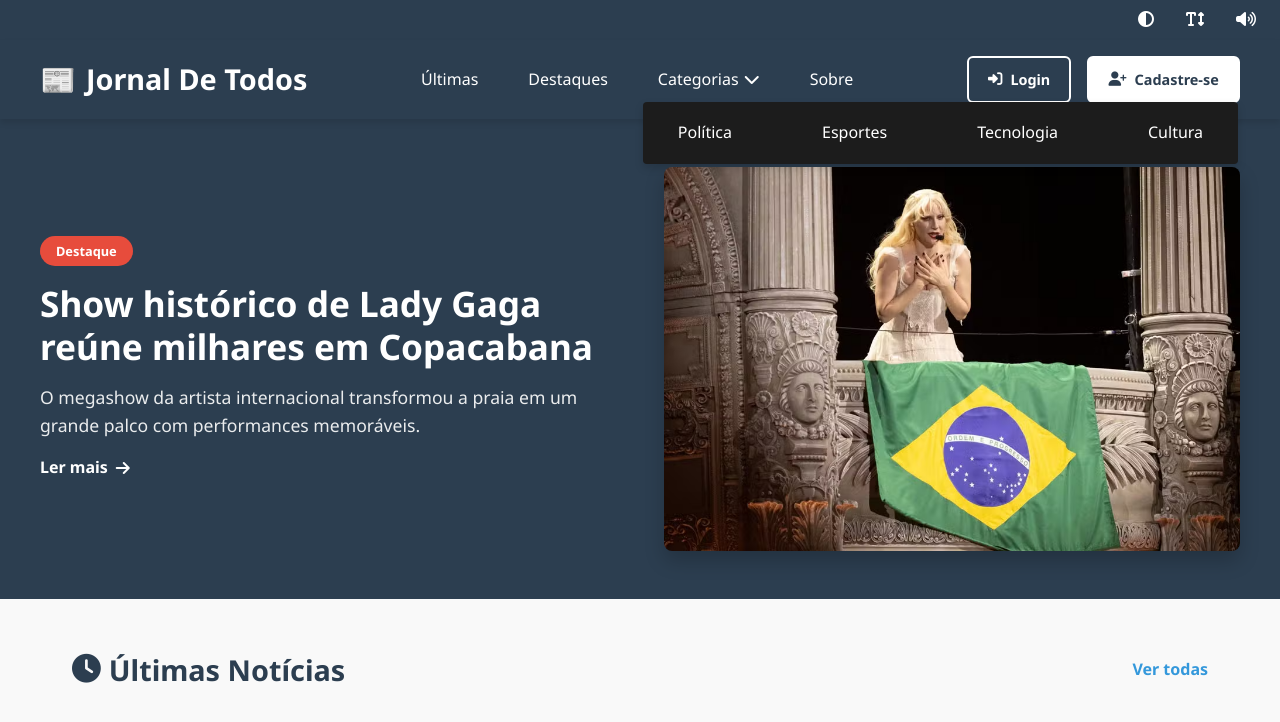
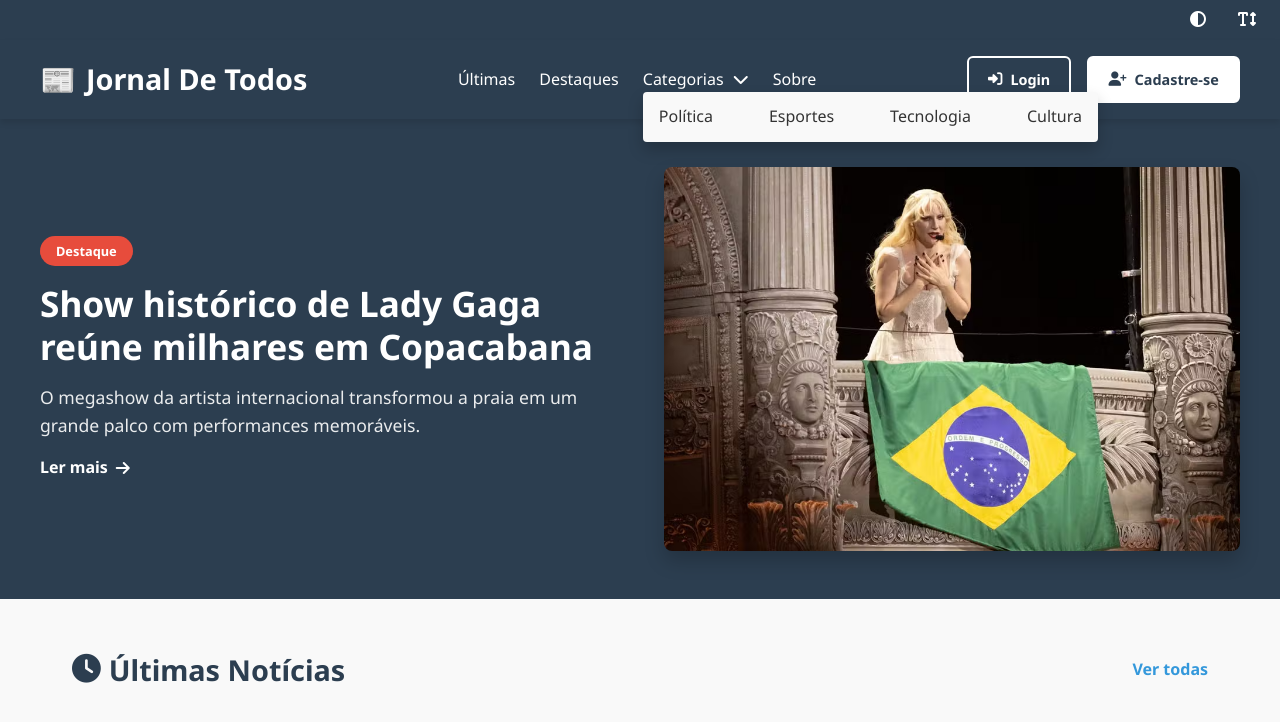
Before and after one commit to Nelson-Gomes11/Jornal_de_Todos, a website: page telahome.html in a window 1280 px wide. Shown: the top 722 px of the page. Drawn offline with Linux system fonts and the light colour scheme.

Commit message:
conserto do menu

```diff
--- a/assets/css/telaHome.css
+++ b/assets/css/telaHome.css
@@ -651,91 +651,46 @@
   color: #7f8c8d;
 }
 
-
-
-/* Estilo base para o dropdown */
-.main-nav ul li.dropdown {
+/* Estilo básico para o dropdown */
+.dropdown {
   position: relative;
+  display: inline-block;
 }
 
 .dropdown-menu {
   display: none;
   position: absolute;
-  top: 100%;
-  left: 0;
-  background-color: #1c1c1c; /* fundo escuro */
-  color: #fff; /* texto branco */
-  padding: 10px 0;
+  background-color: #f9f9f9;
+  min-width: 160px;
+  box-shadow: 0px 8px 16px 0px rgba(0,0,0,0.2);
+  z-index: 1;
+  list-style: none;
+  padding: 0;
+  margin: 0;
   border-radius: 4px;
-  box-shadow: 0 4px 8px rgba(0, 0, 0, 0.15);
-  z-index: 999;
-  min-width: 180px;
 }
 
-.dropdown-menu a {
-  color: #fff; /* garante texto visível */
-}
-
-.dropdown-menu li {
-  padding: 8px 20px;
-  white-space: nowrap;
-}
-
-.dropdown-menu li:hover {
-  background-color: #f0f0f0;
-}
-
-.dropdown-menu a {
+.dropdown-menu li a {
   color: #333;
+  padding: 12px 16px;
   text-decoration: none;
   display: block;
 }
 
-/* Para ícone de seta */
-.dropdown > a {
-  display: flex;
-  align-items: center;
-  gap: 5px;
+.dropdown-menu li a:hover {
+  background-color: #f1f1f1;
 }
 
-/* Mobile: garantir que fique por cima */
-@media (max-width: 768px) {
-  .dropdown-menu {
-    position: static;
-    box-shadow: none;
-    border-radius: 0;
-  }
-}
-.main-nav ul {
-  display: flex;
-  align-items: center;
-  gap: 20px; /* espaço entre os itens */
-  list-style: none;
-  margin: 0;
-  padding: 0;
+.dropdown:hover .dropdown-menu {
+  display: block;
 }
 
-.main-nav ul li a {
-  display: inline-block;
-  padding: 10px 15px;
-  color: white;
-  text-decoration: none;
+/* Estilo para o ícone */
+.fas.fa-chevron-down {
+  margin-left: 5px;
+  transition: transform 0.3s;
 }
 
-/* Garante que o dropdown fique alinhado com os outros itens */
-.main-nav ul li.dropdown > a {
-  display: flex;
-  align-items: center;
-  padding: 10px 15px;
+.dropdown:hover .fas.fa-chevron-down {
+  transform: rotate(180deg);
 }
-
-/* Estilo para elementos interativos */
-[data-ler], .ler-ao-passar {
-  cursor: pointer;
-  transition: background-color 0.3s ease;
-}
-
-[data-ler]:hover, .ler-ao-passar:hover {
-  background-color: rgba(0, 0, 0, 0.05);
-  outline: 2px dashed rgba(0, 0, 255, 0.3);
-}
--- a/assets/js/main.js
+++ b/assets/js/main.js
@@ -20,28 +20,29 @@
       excerpt: "Promover acessibilidade é dar às pessoas com deficiência condições de uso dos espaços urbanos, dos serviços de transporte, dos meios de comunicação e informação, do sistema de educação, eliminando barreiras e garantindo a inclusão social daqueles que apresentam alguma condição de deficiência.",
       date: "30/04/2025",
       category: "Geral",
-      image: "/assets/images/Deficiencia_Visual.png"
+      image: "./assets/images/Deficiencia_Visual.png",
+
     },
     {
       title: "MPDFT promove debate sobre estratégias de inclusão nas escolas",
       excerpt: "Evento reuniu profissionais da área de educação com o objetivo de debater a implementação de práticas inclusivas nas escolas",
       date: "01/05/2025",
       category: "Cultura",
-      image: "/assets/images/cultura.jpg"
+      image: "./assets/images/cultura.jpg"
     },
     {
       title: "Tecnologia e Acessibilidade",
       excerpt: "Os programadores Lucas Gabriel e Nelson Gomes, desenvolvem um site para deficientes visuais.",
       date: "02/05/2025",
       category: "Tecnologia",
-      image: "/assets/images/tecnologia.jpg"
+      image: "./assets/images/tecnologia.jpg"
     },
     {
       title: "Novo Projeto Social",
       excerpt: "Iniciativa promove inclusão digital em comunidades carentes da região.",
       date: "03/05/2025",
       category: "Social",
-      image: "/assets/images/social.jpg"
+      image: "./assets/images/social.jpg"
     }
   ];
 
@@ -68,22 +69,8 @@
 
   renderNews();
 
-  // Categorias menu
-  const categoriasBtn = document.getElementById('categoriasBtn');
-  const categoriasMenu = document.getElementById('categoriasMenu');
 
-  categoriasBtn.addEventListener('click', (e) => {
-    e.preventDefault();
-    const isVisible = categoriasMenu.style.display === 'block';
-    categoriasMenu.style.display = isVisible ? 'none' : 'block';
-    categoriasBtn.setAttribute('aria-expanded', !isVisible);
-  });
 
-  // Fechar ao clicar fora
-  document.addEventListener('click', (e) => {
-    if (!categoriasBtn.contains(e.target) && !categoriasMenu.contains(e.target)) {
-      categoriasMenu.style.display = 'none';
-      categoriasBtn.setAttribute('aria-expanded', false);
-    }
-  });
+
+
 });
--- a/telahome.html
+++ b/telahome.html
@@ -21,9 +21,7 @@
     <button id="increaseFont" aria-label="Aumentar fonte">
       <i class="fas fa-text-height"></i>
     </button>
-    <button id="readPage" aria-label="Ler página">
-      <i class="fas fa-volume-up"></i>
-    </button>
+
   </div>
 
   <header role="banner" aria-label="Cabeçalho do site">
@@ -118,7 +116,7 @@
     </div>
     <div class="footer-bottom">
       <p data-ler="Agradecimentos: Lucas e Sandiengo">AGRADECIMENTOS - LUCAS E SANDIENGO</p>
-      <p>&copy; 2023 Jornal De Todos. Todos os direitos reservados.</p>
+      <p>&copy; 2025 Jornal De Todos. Todos os direitos reservados.</p>
     </div>
   </footer>
   <script src="assets/js/accessibility.js"></script>
```
